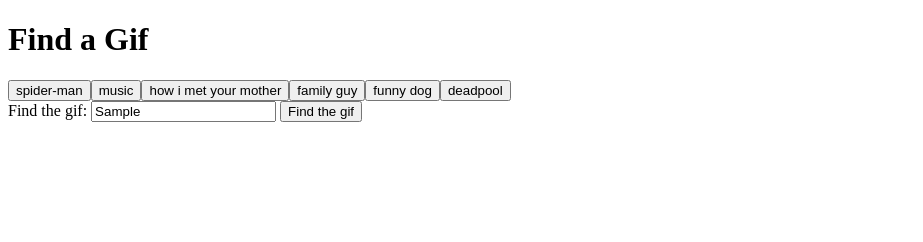
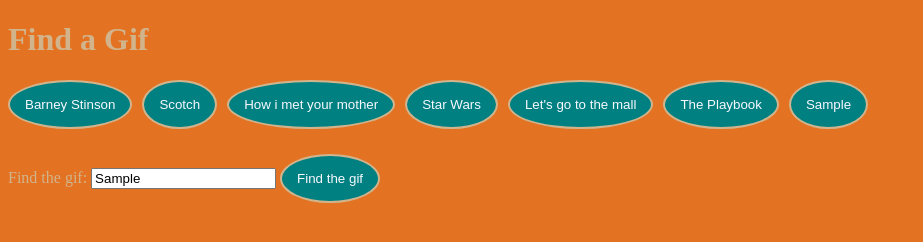
Before and after one commit to BradHemmerick/Giphy-App, a plain HTML site: page index.html in a window 1280 px wide. Both pictures are taken after typing "Sample" into the empty fields and a click on the input "Find the gif". Shown: the whole page, without its empty margins (0-923 px from the left). Drawn offline with nearby package versions, Linux system fonts and the light colour scheme.

Commit message:
Almost complete

```diff
--- /dev/null
+++ b/assets/css/style.css
@@ -0,0 +1,33 @@
+body{
+    background: #E37222;
+    color: tan;
+}
+
+button {
+    padding: 15px;
+    margin-right: 10px;
+    color: ghostwhite;
+    background-color: teal;
+    border-radius: 50%;
+    border: 2px solid tan;
+    cursor: pointer;
+}
+
+button:hover {
+    transform: scale(1,2)
+}
+
+#findGifs{
+    margin-top: 25px;
+    margin-right: 10px;
+    padding: 15px;
+    color: ghostwhite;
+    background-color: teal;
+    border-radius: 50%;
+    border: 2px solid tan;
+    cursor: pointer;
+}
+
+h1{
+    color: tan;
+}
--- a/assets/js/app.js
+++ b/assets/js/app.js
@@ -4,12 +4,12 @@
 var apiKey = "&api_key=QojwKSxliVDmh43hz6o74hPDnQxo31oW&limit=10"
 //an array of buttons that will already be made
 var preGifs= [
-    "spider-man",
-    "music",
-    "how i met your mother",
-    "family guy",
-    "funny dog",
-    "deadpool"
+    "Barney Stinson",
+    "Scotch",
+    "How i met your mother",
+    "Star Wars",
+    "Let's go to the mall",
+    "The Playbook"
 ]
 //function to make buttons
 function makeButtons() {
@@ -21,6 +21,8 @@
         var button = $("<button>");
         //gives the bata a attribute of data-gif
         button.attr("data-gif", preGifs[i])
+        //add a class for crazy event delegation (event bubbling)
+        button.attr("class", "bubble")
         //makes a button for every index of of preGifs
         button.append(preGifs[i])
         //adds the button to the forButtons div
@@ -32,9 +34,9 @@
     //prevents the default behavior of clicking button
     event.preventDefault();
 //    //grab user input and make put it into a var
-//     var searchTerm = $("#userInput").val();
+    var searchTerm = $("#userInput").val();
 //     // push it to our array
-//     preGifs.push(searchTerm);
+    preGifs.push(searchTerm);
     makeButtons();
 
 });
@@ -42,7 +44,7 @@
 makeButtons();
 
 //on click of button a function will run
-$("button").on("click", function(showGif) {
+$("#forButtons").on("click", ".bubble", function(showGif) {
     //makes a  var called gif that gives
     var gif = $(this).attr("data-gif");
     //sets up a var called quereyURL so i dont need to repeatedly call all the vars in it
@@ -55,33 +57,70 @@
         method: "GET"
       })
       .done(function(response){
+        console.log(response);
           //make a var so i wont need to type out resonse.data
       var results = response.data;
 
+
       //for loop to runthrough response.data
       for(var i = 0; i < results.length; i++) {
-        //make a var to create a div with a class of gifHere
-          var gifDiv = $("<div", {class:"gifHere"})
+        //make a var to create a div
+          var gifDiv = $("<div>", {class:"gifDiv"});
         //make a var to get the rating for the gif
           var rate = results[i].rating;
           // make a p tag to put the rating in and put the rating inside
           var holdRate = $("<p>").text("Rating: " + rate);
-          //var to create an img tag
-          var gifPic = $("<img>");
+          //var to create an img tag with a class of gifHere
+          var gifPic = $("<img>", {class:"gifHere"});
+          // add the rating to gifDiv
+          gifDiv.append(rate);
           //gives the image a source to get the image
           gifPic.attr("src", results[i].images.fixed_height.url);
+          //data-still
+          gifPic.attr("data-still", results[i].images.fixed_height_still.url);
+          //data-animate
+          gifPic.attr("data-animate", results[i].images.fixed_height.url);
+          //data-state to controll if the gif is animated or still
+          gifPic.attr("data-state", "still");
           //make sure it works
           console.log(gifPic)
           console.log(rate)
           gifDiv.prepend(gifPic);
-          $("#gifsHome").append(gifDiv);
+          $("#gifsHome").prepend(gifDiv);
       }
     });
 });
 
-// showGif();
 
-// function showGif() {
-//     gifDiv.prepend(gifPic);
-//     $("#gifsHome").append(gifDiv);
-// }
+//need a function that checks if the gif is animated or not bases on
+$("#gifsHome").on("click", ".gifHere" ,function() {
+  console.log("here",  $(this));
+  //grab the state of the gif we clicked on
+    var state = $(this).attr("data-state");
+
+  //if the gif is animated we need to unamimate it
+  if (state == "animate") {
+    console.log("hey we are in animate if statement");
+    $(this).attr("src", $(this).attr("data-still"))
+    $(this).attr("data-state", "still")
+  }
+  else {
+    console.log("hey we are in still if statement");
+    $(this).attr("src", $(this).attr("data-animate"))
+    $(this).attr("data-state", "animate")
+  }
+  //if the gif is still we need to animmate it
+
+} )
+
+
+
+
+
+
+
+
+
+
+
+//
--- a/index.html
+++ b/index.html
@@ -5,6 +5,7 @@
       <meta name="viewport" content="width=device-width, initial-scale=1.0">
       <meta http-equiv="X-UA-Compatible" content="ie=edge">
       <title>Your Gifs</title>
+      <link rel="stylesheet" href="assets/css/style.css">
   </head>
   <body>
       <div class="container">
```
Lines whose indentation alone changed are shown as unchanged.
